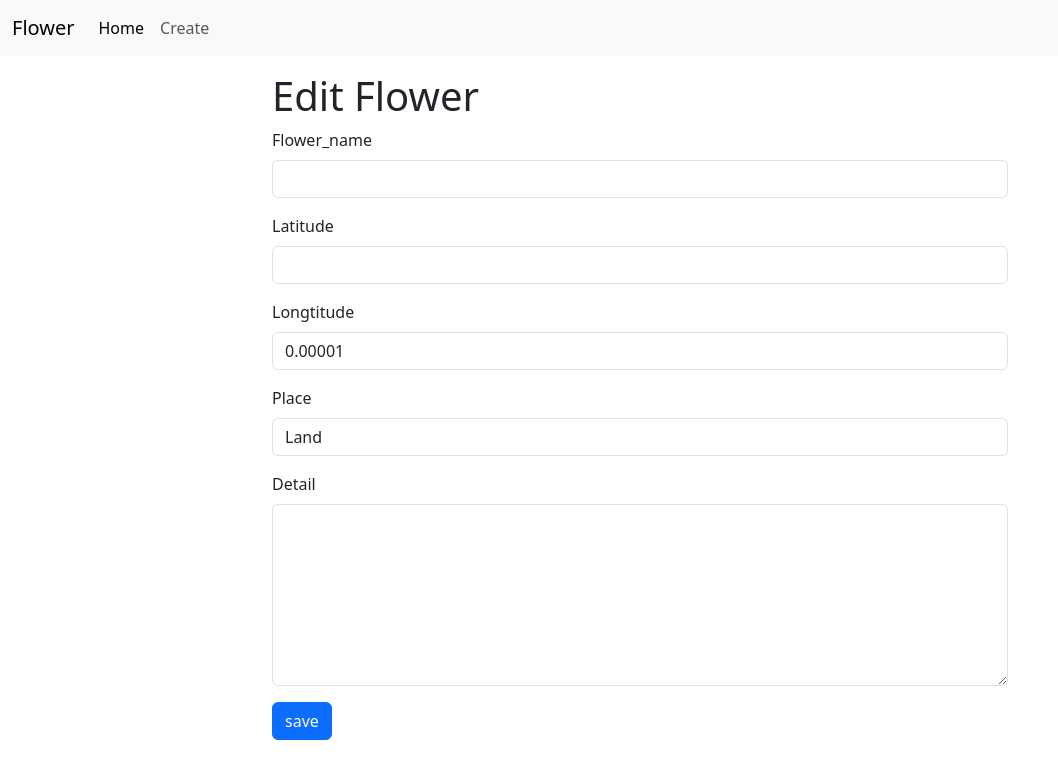
After one commit to JJkittipop/flask_67_b, a Flask app: template templates/edit.html in a window 1280 px wide. The commit adds this page. Shown: the top 779 px of the page, without its empty margins (0-1058 px from the left). Run offline with Flask 3, Linux system fonts and the light colour scheme; the template is opened without the code that fills it, so the values that code supplies are empty.

Commit message:
Deleate CRUD

```diff
--- a/app.py
+++ b/app.py
@@ -1,5 +1,8 @@
 from flask import Flask, render_template, request, redirect, session
 import mysql.connector
+
+app = Flask(__name__)
+
 
 # For Datavase
 DB_HOST = "localhost"
@@ -7,17 +10,18 @@ DB_USER = "root"
 DB_PASS = ""
 DB_NAME = "flower_shop"
 
-app = Flask(__name__)
+# For Session
+app.config['SECRET_KEY'] ="dghgdmshosdghkodsngohnodkgnokodkgnkng"
 
-# @app.route("/home")
-# def home():
-#     # # return "<h1>Hello World</h1>"
-#     name = "Anya"
-#     age = 8
-#     my_dict = {"name": "Yor", "age": 26}
-#     return render_template("base_template.html", name=name, age=age,
-#     my_dict=my_dict)
-#     # return render_template("base_template.html")
+@app.route("/home")
+def home():
+    # # return "<h1>Hello World</h1>"
+    name = "Anya"
+    age = 8
+    my_dict = {"name": "Yor", "age": 26}
+    return render_template("base_template.html", name=name, age=age,
+    my_dict=my_dict)
+    # return render_template("base_template.html")
 
 @app.route("/create", methods=["GET"])
 def create():
@@ -46,12 +50,121 @@ def store():
         my_curser.execute(sql, val)
         my_db.commit()
 
-
-        return redirect('/create')
+        session['alert_status'] = "success"
+        session['alert_message'] = "Already Created!"
+        return redirect("/")
 
     else:
-        return "<h1>No Way!!</h1>"
+        session['alert_status'] = "fail"
+        session['alert_message'] = "Something went wrong!"
+        return redirect("/")
+
+@app.route("/")
+def index():
+        my_db = mysql.connector.connect(
+            host = DB_HOST,
+            user = DB_USER,
+            password = DB_PASS,
+            db = DB_NAME,
+        )
+        my_cursor = my_db.cursor(dictionary=True)
+        sql = "SELECT * FROM flowers"
+        my_cursor.execute(sql)
+        results = my_cursor.fetchall()
+
+        # Show Messages
+        if "alert_status" in session and "alert_message" in session:
+            alert_message = {
+                'status': session["alert_status"],
+                'message': session["alert_message"],
+            }
+            del session["alert_status"]
+            del session["alert_message"]
+
+        else:
+            alert_message = {
+                'status': None,
+                'message': None,
+            }
+
+
+        return render_template("index.html",alert_message = alert_message, results=results)
+
+@app.route("/edit/<flower_id>" , methods=['GET'])
+def edit(flower_id):
+    # Conect Database
+    my_db = mysql.connector.connect(
+            host = DB_HOST,
+            user = DB_USER,
+            password = DB_PASS,
+            db = DB_NAME
+        )
+    my_cursor = my_db.cursor(dictionary=True)
+    sql = "SELECT * FROM flowers WHERE id = " + flower_id
+    my_cursor.execute(sql)
+    results = my_cursor.fetchall()
+
+    return render_template("edit.html", results = results)
+
+@app.route("/update/<flower_id>", methods=["POST"])
+def update(flower_id):
+    if request.method == "POST":
+        flower_name = request.form['flower_name']
+        lat_num = request.form['lat_num']
+        long_num = request.form['long_num']
+        place = request.form['place']
+        detail = request.form['detail']
+        print ("Input:",flower_name,lat_num,long_num,place,detail)
+
+        # Connect to Database
+        my_db = mysql.connector.connect(
+            host = DB_HOST,
+            user = DB_USER,
+            password = DB_PASS,
+            db = DB_NAME,
+        )
+        my_cursor = my_db.cursor(dictionary=True)
+        sql = """
+            UPDATE flowers
+            SET flower_name = %s,
+            lat_num = %s,
+            long_num = %s,
+            place = %s,
+            detail = %s
+            WHERE id = %s
+        """
+        val = (flower_name,lat_num,long_num,place,detail,flower_id)
+        my_cursor.execute(sql, val)
+        my_db.commit()
+
+        session['alert_status'] = "success"
+        session['alert_message'] = "Already Update!"
+        return redirect("/")
+
+    else:
+        session['alert_status'] = "fail"
+        session['alert_message'] = "Something went wrong!"
+        return redirect("/")
+
+@app.route("/delete/<flower_id>", methods=["GET"])
+def delete(flower_id):
+    # Connect to Database
+        my_db = mysql.connector.connect(
+            host = DB_HOST,
+            user = DB_USER,
+            password = DB_PASS,
+            db = DB_NAME,
+        )
+        my_cursor = my_db.cursor(dictionary=True)
+        sql = "DELETE FROM flowers WHERE id = " + flower_id
+        my_cursor.execute(sql)
+        my_db.commit()
+
+        session['alert_status'] = "success"
+        session['alert_message'] = "Already Deleted!"
+        return redirect("/")
+
 
 if __name__ == "__main__":
-    # app.run()   # Production
-    app.run(debug=True)  # Development
+    # app.run()   # Production (ใช้จริง)
+    app.run(debug=True)  # Development (ทดสอบ)
--- a/templates/base_template.html
+++ b/templates/base_template.html
@@ -16,7 +16,7 @@
 <body>
     <nav class="navbar navbar-expand-lg bg-body-tertiary">
         <div class="container-fluid">
-            <a class="navbar-brand" href="#">Navbar</a>
+            <a class="navbar-brand" href="{{ url_for('index') }}">Flower</a>
             <button class="navbar-toggler" type="button" data-bs-toggle="collapse"
                 data-bs-target="#navbarSupportedContent" aria-controls="navbarSupportedContent" aria-expanded="false"
                 aria-label="Toggle navigation">
@@ -25,10 +25,10 @@
             <div class="collapse navbar-collapse" id="navbarSupportedContent">
                 <ul class="navbar-nav me-auto mb-2 mb-lg-0">
                     <li class="nav-item">
-                        <a class="nav-link active" aria-current="page" href="#">Home</a>
+                        <a class="nav-link active" aria-current="page" href="{{ url_for('index') }}">Home</a>
                     </li>
                     <li class="nav-item">
-                        <a class="nav-link" href="#">Link</a>
+                        <a class="nav-link" href="{{ url_for('create') }}">Create</a>
                     </li>
                     </a>
                 </ul>
--- /dev/null
+++ b/templates/edit.html
@@ -0,0 +1,50 @@
+{% extends "base_template.html" %}
+
+{% block title %}
+<title>Edit - Flower</title>
+{% endblock %}
+
+{% block content %}
+<h1>Edit Flower</h1>
+
+<!-- test text-->
+<form action="{{ url_for('update', flower_id = results[0].id) }}" method="post">
+    <div class="mb-3">
+       <label for="flower_name" class="form-label">Flower_name</label>
+       <input type="text" class="form-control" id="flower_name"
+       name="flower_name" placeeholder="your Flower name" value="{{ results[0].flower_name }}" required>
+    </div>
+
+    <div class="mb-3">
+        <label for="let_num" class="form-label">Latitude</label>
+        <input type="number" class="form-control" id="lat_num"
+        name="lat_num" step="0.00001" value="{{ results[0].lat_num }}">
+     </div>
+
+    <div class="mb-3">
+        <label for="long_num" class="form-label">Longtitude</label>
+        <input type="number" class="form-control" id="long_num"
+        name="long_num" step="0.00001" value="0.00001">
+     </div>
+
+     <div class="mb-3">
+        <label for="place" class="form-label">Place</label>
+        <select class="form-control" name="place" id="place">
+            <option value="land" {% if results[0].place == "land" %} selected {% endif %}>Land</option>
+            <option value="forest" {% if results[0].place == "forest" %} selected {% endif %}>Forest</option>
+            <option value="sea" {% if results[0].place == "sea" %} selected {% endif %}>sea</option>
+        </select>
+    </div>
+
+    <div class="mb-3">
+        <label for="detail" class="form-label">Detail</label>
+        <textarea class="form-control" name="detail" id="detail"
+        rows="7">{{ results[0].detail }}</textarea>
+    </div>
+
+    <div class="=mb-3">
+        <button type="submit" class="btn btn-primary">save</button>
+    </div>
+
+</form>
+{% endblock %}
```
Also changed, not shown: templates/index.html (added, +43 -0 lines).
